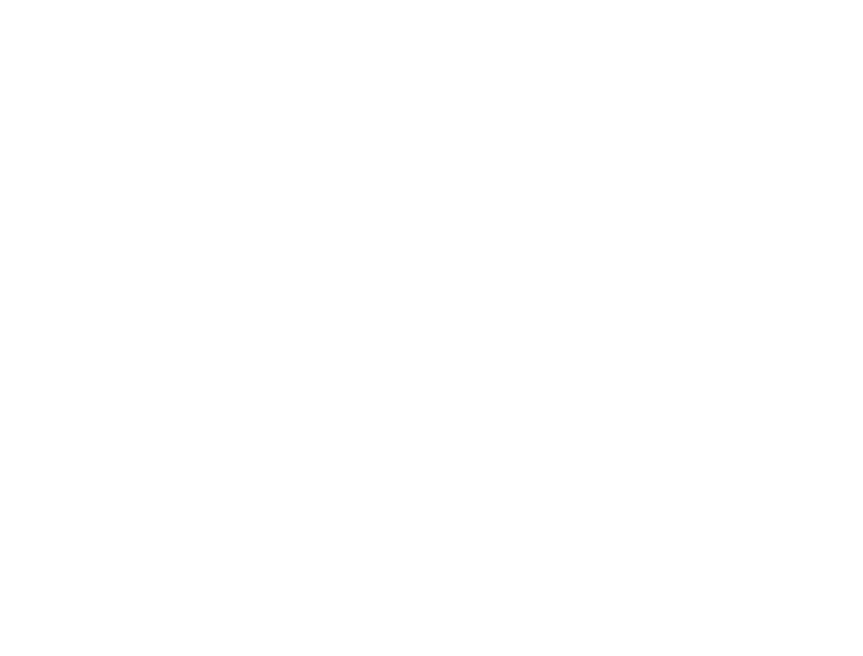
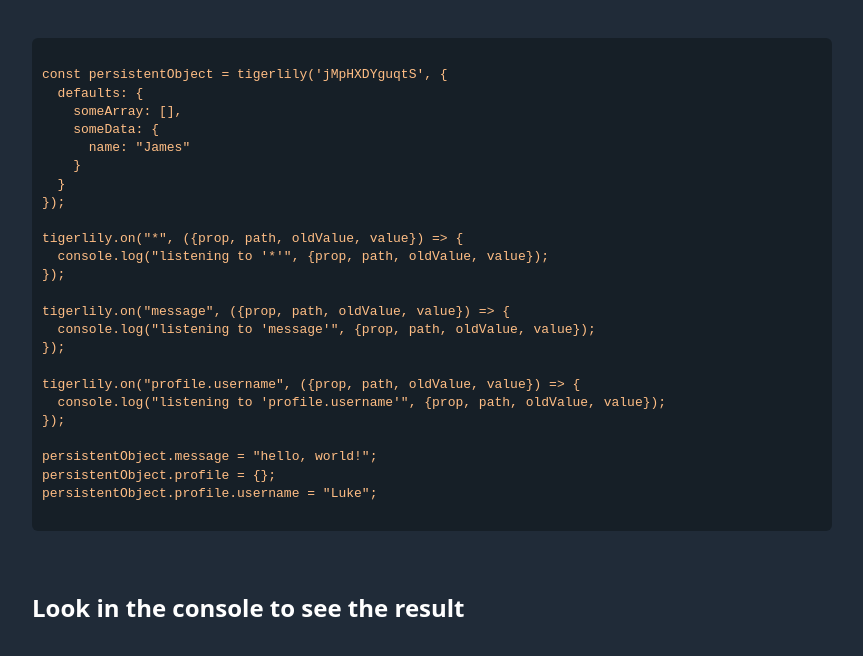
Before and after one commit to panphora/tigerlily, a website with bundled scripts: page demo/index.html in a window 1280 px wide. Shown: the whole page, without its empty margins (208-1071 px from the left). Built offline with nearby package versions, Linux system fonts and the light colour scheme.

Commit message:
updated demo

```diff
--- a/demo/index.html
+++ b/demo/index.html
@@ -3,9 +3,39 @@
 <head>
   <meta charset="utf-8">
   <title>tigerlily</title>
+  <link rel="stylesheet" href="https://cdn.jsdelivr.net/gh/kognise/water.css@latest/dist/dark.min.css">
   <script type="module" src="/dist/tigerlily.modern.js" async></script>
   <script type="module" src="/demo/js/main.js" async></script>
 </head>
 <body>
+  <pre>
+    <code>
+const persistentObject = tigerlily('jMpHXDYguqtS', {
+  defaults: {
+    someArray: [],
+    someData: {
+      name: "James"
+    }
+  }
+});
+
+tigerlily.on("*", ({prop, path, oldValue, value}) => {
+  console.log("listening to '*'", {prop, path, oldValue, value});
+});
+
+tigerlily.on("message", ({prop, path, oldValue, value}) => {
+  console.log("listening to 'message'", {prop, path, oldValue, value});
+});
+
+tigerlily.on("profile.username", ({prop, path, oldValue, value}) => {
+  console.log("listening to 'profile.username'", {prop, path, oldValue, value});
+});
+
+persistentObject.message = "hello, world!";
+persistentObject.profile = {};
+persistentObject.profile.username = "Luke";
+    </code>
+  </pre>
+  <h2>Look in the console to see the result</h2>
 </body>
 </html>
--- a/demo/js/main.js
+++ b/demo/js/main.js
@@ -25,5 +25,7 @@ persistentObject.message = "hello, world!";
 persistentObject.profile = {};
 persistentObject.profile.username = "Luke";
 
+console.log("Final object (stored in localStorage):\n\n" + JSON.stringify(persistentObject, null, 4));
+
 
 window.tigerlily = tigerlily;
```
